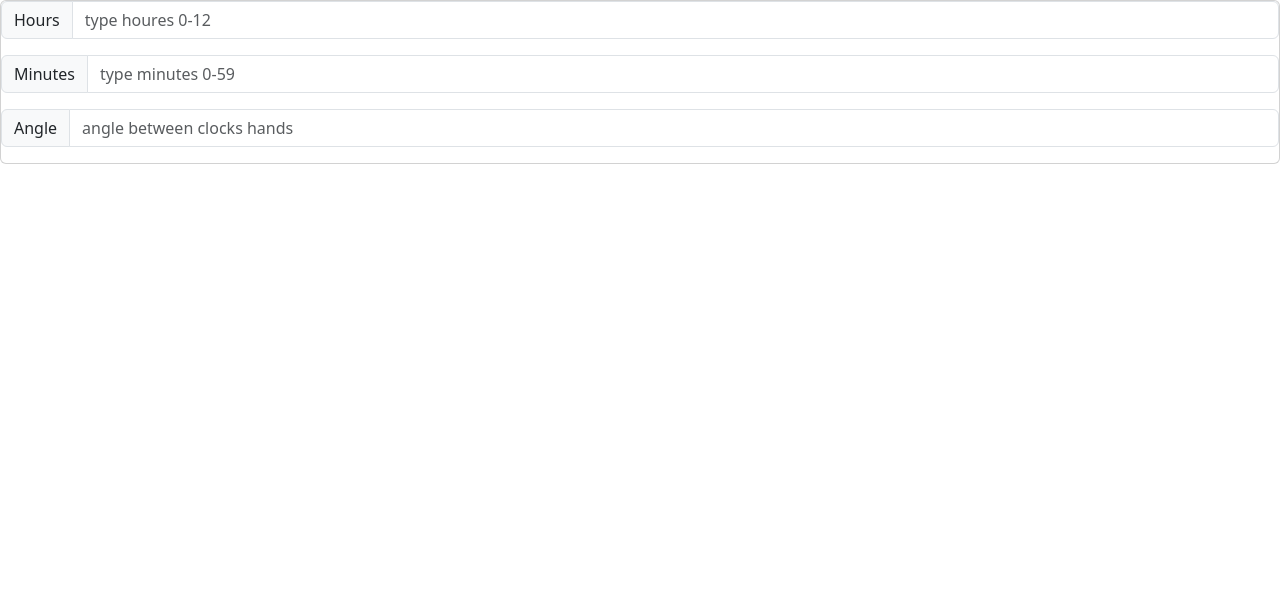
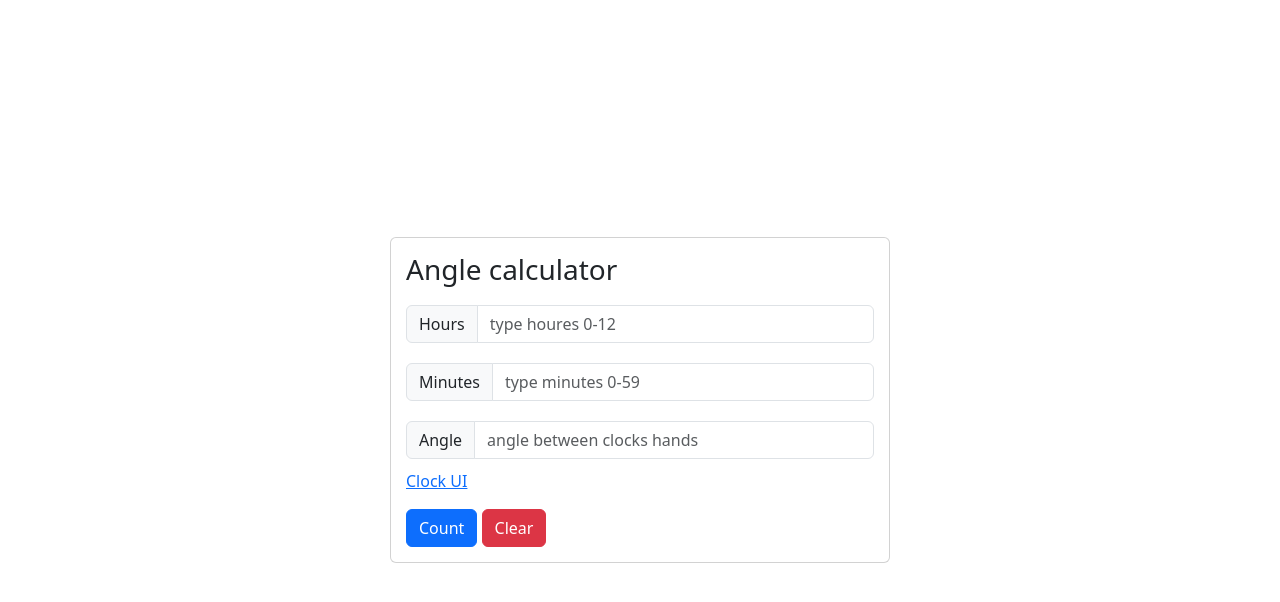
Before and after one commit to MarinaPasternak/ClockAssignment, a plain HTML site: page index.html in a window 1280 px wide. Drawn offline with nearby package versions, Linux system fonts and the light colour scheme.

Commit message:
added styles to the form

```diff
--- a/index.html
+++ b/index.html
@@ -1,22 +1,31 @@
 <!DOCTYPE html>
 <html>
 <head>
+    <link rel="stylesheet" href="styles.css">
     <link href="https://cdn.jsdelivr.net/npm/bootstrap@5.3.0-alpha1/dist/css/bootstrap.min.css" rel="stylesheet" integrity="sha384-GLhlTQ8iRABdZLl6O3oVMWSktQOp6b7In1Zl3/Jr59b6EGGoI1aFkw7cmDA6j6gD" crossorigin="anonymous">
-	<title>My Web Page</title>
+	<title>Clock Assignement</title>
 </head>
 <body>
 	<div class="card converter-container">
-        <div class="input-group mb-3">
+        <h3>Angle calculator</h3>
+        <div class="input-group">
             <span class="input-group-text">Hours</span>
             <input type="text" class="form-control" placeholder="type houres 0-12">
         </div>
-        <div class="input-group mb-3">
+        <div class="input-group">
             <span class="input-group-text">Minutes</span>
             <input type="text" class="form-control" placeholder="type minutes 0-59">
         </div>
-        <div class="input-group mb-3">
+        <div class="input-group">
             <span class="input-group-text">Angle</span>
             <input type="text" class="form-control" placeholder="angle between clocks hands">
+        </div>
+        <div class="mb-3">
+            <a href="#" class="stretched-link">Clock UI</a>
+        </div>
+        <div class="buttons-container">
+            <button type="button" class="btn btn-primary">Count</button>
+            <button type="button" class="btn btn-danger">Clear</button>
         </div>
     </div>
 </body>
--- /dev/null
+++ b/styles.css
@@ -0,0 +1,23 @@
+body {
+    display: flex;
+    justify-content: center;
+    align-items: center;
+    height: 100vh;
+}
+
+.card {
+    width: 500px;
+    height: 500px;
+}
+
+.converter-container {
+    padding: 15px;
+}
+
+.converter-container .input-group {
+    margin: 10px 0px;
+}
+
+.converter-container .input-group input {
+    width: 200px;
+}
```
